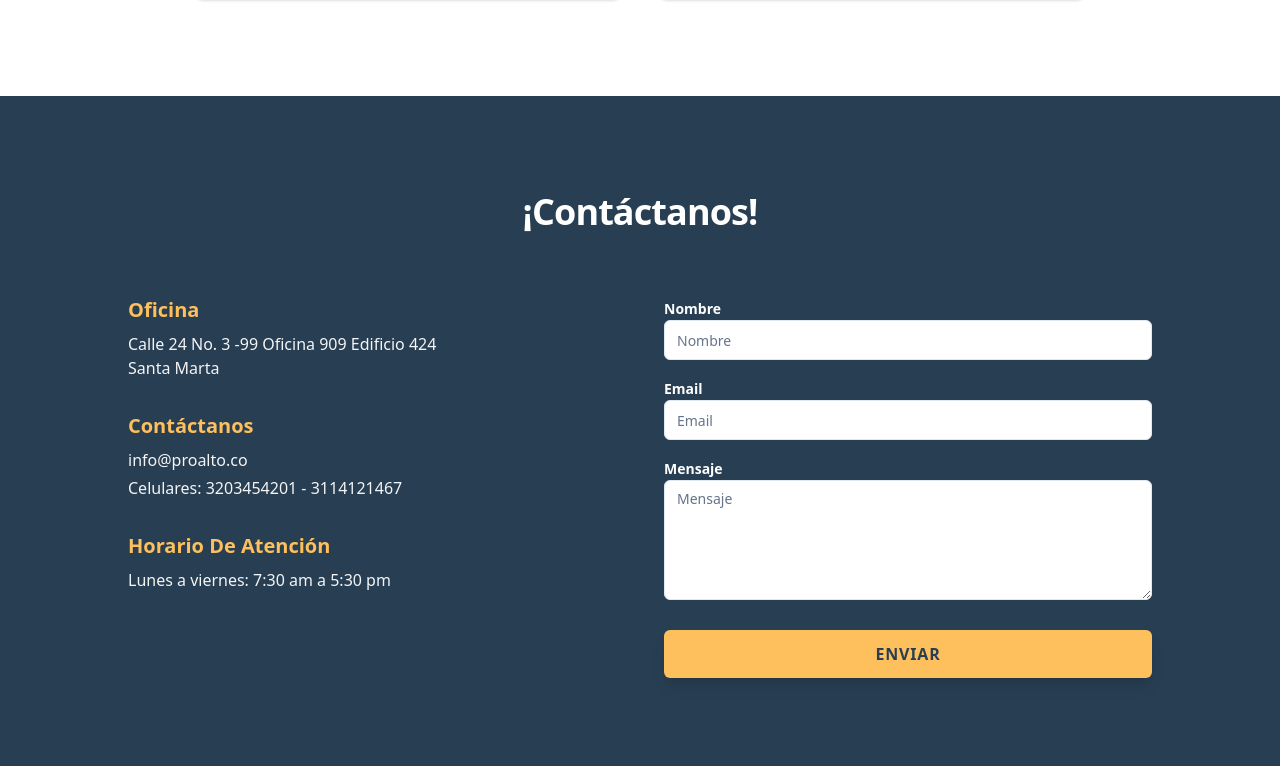
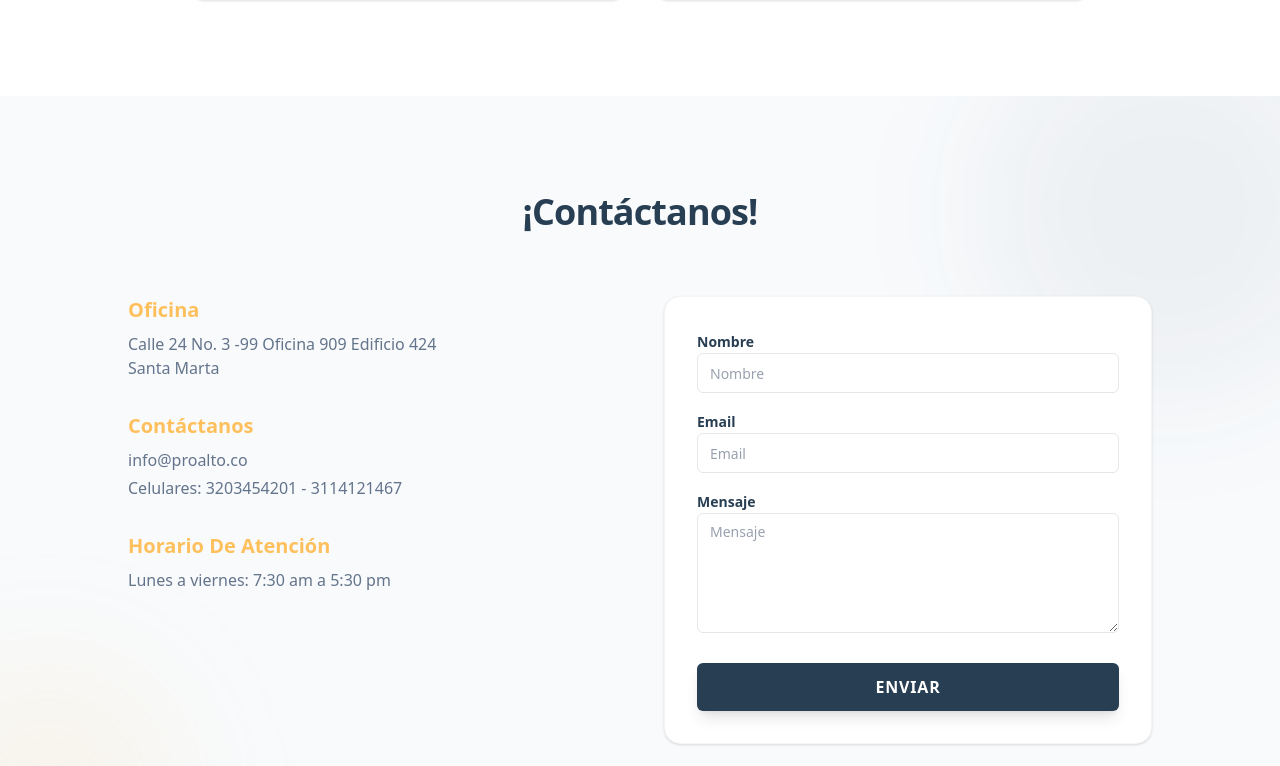
Before and after one commit to Ban68/proalto, a Next.js app: page / in a window 1280 px wide. Shown: the part 3974-4740 px from the top of the page. Built offline with nearby package versions, Linux system fonts and the light colour scheme.

Commit message:
fix(ui): invert contact section colors to light mode for better contrast

```diff
--- a/components/sections/contact.tsx
+++ b/components/sections/contact.tsx
@@ -5,17 +5,15 @@ import { Send } from "lucide-react";
 
 export function Contact() {
     return (
-        <section id="contacto" className="relative py-24 bg-[#283e52] text-white overflow-hidden">
-            {/* Background with overlay */}
-            <div className="absolute inset-0 bg-[#283e52] z-10" />
+        <section id="contacto" className="relative py-24 bg-slate-50 text-[#283e52] overflow-hidden">
 
-            {/* Decorative elements similar to Hero */}
-            <div className="absolute top-0 right-0 w-96 h-96 bg-[#fec05c]/5 rounded-full blur-3xl -mr-20 -mt-20"></div>
-            <div className="absolute bottom-0 left-0 w-64 h-64 bg-[#fec05c]/5 rounded-full blur-3xl -ml-20 -mb-20"></div>
+            {/* Decorative elements */}
+            <div className="absolute top-0 right-0 w-96 h-96 bg-[#283e52]/5 rounded-full blur-3xl -mr-20 -mt-20"></div>
+            <div className="absolute bottom-0 left-0 w-64 h-64 bg-[#fec05c]/10 rounded-full blur-3xl -ml-20 -mb-20"></div>
 
             <div className="container relative z-20">
                 <div className="text-center mb-16">
-                    <h2 className="text-4xl font-bold tracking-tight text-white mb-4">
+                    <h2 className="text-4xl font-bold tracking-tight text-[#283e52] mb-4">
                         ¡Contáctanos!
                     </h2>
                 </div>
@@ -25,7 +23,7 @@ export function Contact() {
                     <div className="space-y-8">
                         <div>
                             <h3 className="text-[#fec05c] text-xl font-bold mb-2">Oficina</h3>
-                            <p className="text-gray-100">
+                            <p className="text-muted-foreground font-medium">
                                 Calle 24 No. 3 -99 Oficina 909 Edificio 424
                                 <br />
                                 Santa Marta
@@ -34,60 +32,60 @@ export function Contact() {
 
                         <div>
                             <h3 className="text-[#fec05c] text-xl font-bold mb-2">Contáctanos</h3>
-                            <p className="text-gray-100 mb-1">info@proalto.co</p>
-                            <p className="text-gray-100">
+                            <p className="text-muted-foreground font-medium mb-1">info@proalto.co</p>
+                            <p className="text-muted-foreground font-medium">
                                 Celulares: 3203454201 - 3114121467
                             </p>
                         </div>
 
                         <div>
                             <h3 className="text-[#fec05c] text-xl font-bold mb-2">Horario De Atención</h3>
-                            <p className="text-gray-100">
+                            <p className="text-muted-foreground font-medium">
                                 Lunes a viernes: 7:30 am a 5:30 pm
                             </p>
                         </div>
                     </div>
 
                     {/* Contact Form */}
-                    <div className="bg-transparent">
+                    <div className="bg-white p-8 rounded-2xl shadow-sm border border-gray-100">
                         <form className="space-y-4">
                             <div className="space-y-2">
-                                <label htmlFor="nombre" className="text-sm font-semibold text-white">
+                                <label htmlFor="nombre" className="text-sm font-bold text-[#283e52]">
                                     Nombre
                                 </label>
                                 <input
                                     id="nombre"
                                     placeholder="Nombre"
-                                    className="w-full h-10 px-3 rounded-md border border-input bg-white text-black text-sm ring-offset-background file:border-0 file:bg-transparent file:text-sm file:font-medium placeholder:text-muted-foreground focus-visible:outline-none focus-visible:ring-2 focus-visible:ring-ring focus-visible:ring-offset-2"
+                                    className="w-full h-10 px-3 rounded-md border border-gray-200 bg-white text-black text-sm placeholder:text-gray-400 focus-visible:outline-none focus-visible:ring-2 focus-visible:ring-[#283e52]/20 focus-visible:border-[#283e52]"
                                 />
                             </div>
 
                             <div className="space-y-2">
-                                <label htmlFor="email" className="text-sm font-semibold text-white">
+                                <label htmlFor="email" className="text-sm font-bold text-[#283e52]">
                                     Email
                                 </label>
                                 <input
                                     id="email"
                                     type="email"
                                     placeholder="Email"
-                                    className="w-full h-10 px-3 rounded-md border border-input bg-white text-black text-sm ring-offset-background file:border-0 file:bg-transparent file:text-sm file:font-medium placeholder:text-muted-foreground focus-visible:outline-none focus-visible:ring-2 focus-visible:ring-ring focus-visible:ring-offset-2"
+                                    className="w-full h-10 px-3 rounded-md border border-gray-200 bg-white text-black text-sm placeholder:text-gray-400 focus-visible:outline-none focus-visible:ring-2 focus-visible:ring-[#283e52]/20 focus-visible:border-[#283e52]"
                                 />
                             </div>
 
                             <div className="space-y-2">
-                                <label htmlFor="mensaje" className="text-sm font-semibold text-white">
+                                <label htmlFor="mensaje" className="text-sm font-bold text-[#283e52]">
                                     Mensaje
                                 </label>
                                 <textarea
                                     id="mensaje"
                                     placeholder="Mensaje"
-                                    className="w-full min-h-[120px] px-3 py-2 rounded-md border border-input bg-white text-black text-sm ring-offset-background placeholder:text-muted-foreground focus-visible:outline-none focus-visible:ring-2 focus-visible:ring-ring focus-visible:ring-offset-2 resize-y"
+                                    className="w-full min-h-[120px] px-3 py-2 rounded-md border border-gray-200 bg-white text-black text-sm placeholder:text-gray-400 focus-visible:outline-none focus-visible:ring-2 focus-visible:ring-[#283e52]/20 focus-visible:border-[#283e52] resize-y"
                                 />
                             </div>
 
                             <button
                                 type="submit"
-                                className="w-full h-12 bg-[#fec05c] hover:bg-[#eeb14e] text-[#283e52] font-bold tracking-wider rounded-md transition-colors flex items-center justify-center uppercase mt-6 shadow-lg"
+                                className="w-full h-12 bg-[#283e52] hover:bg-[#1a2936] text-white font-bold tracking-wider rounded-md transition-colors flex items-center justify-center uppercase mt-6 shadow-lg"
                             >
                                 Enviar
                             </button>
```
